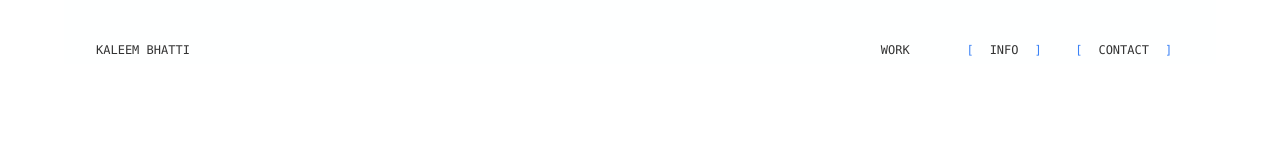
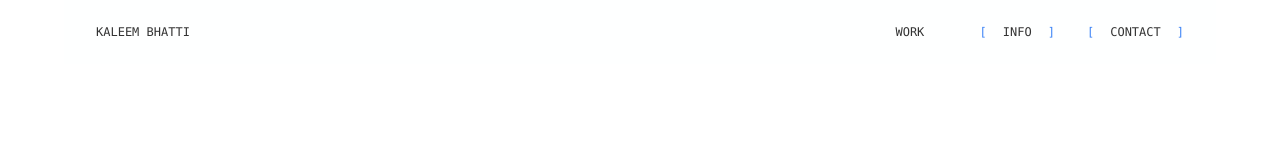
Before and after one commit to webdevkaleem/portfolio, a Next.js app: page / in a window 1280 px wide. Shown: the top 160 px of the page. Built offline with nearby package versions, Linux system fonts and the light colour scheme; a web font is replaced by a local one.

Commit message:
fix: switch nav to flex

```diff
--- a/components/nav/index.tsx
+++ b/components/nav/index.tsx
@@ -4,28 +4,29 @@ import NavItem from "./nav-item";
 
 export default function Nav() {
   return (
-    <nav className="fixed top-0 bg-background/90 left-0 right-0 py-8 grid grid-cols-5 md:grid-cols-10 items-center h-16 z-50 px-8 max-w-6xl mx-auto text-xs">
-      <Link
-        href="/"
-        className="md:col-span-4 sm:col-span-2 col-span-4 text-nowrap"
-      >
+    <nav className="fixed top-0 bg-background/90 gap-8 left-0 right-0 py-8 flex justify-center items-center h-16 z-50 px-8 max-w-6xl mx-auto text-xs">
+      <Link href="/" className="text-nowrap mr-auto">
         KALEEM BHATTI
       </Link>
 
-      <div className="flex items-center justify-end sm:hidden col-span-1">
+      <div className="flex items-center justify-end sm:hidden">
         <MobileNav />
       </div>
 
-      <NavItem content="WORK" href="/" className="md:col-start-8 col-start-3" />
+      <NavItem
+        content="WORK"
+        href="/"
+        className="justify-end lg:justify-start"
+      />
       <NavItem
         content="INFO"
         href="/info"
-        className="md:col-start-9 col-start-4"
+        className="justify-end lg:justify-start"
       />
       <NavItem
         content="CONTACT"
         href="/contact"
-        className="md:col-start-10 col-start-5"
+        className="justify-end lg:justify-start"
       />
     </nav>
   );
```
